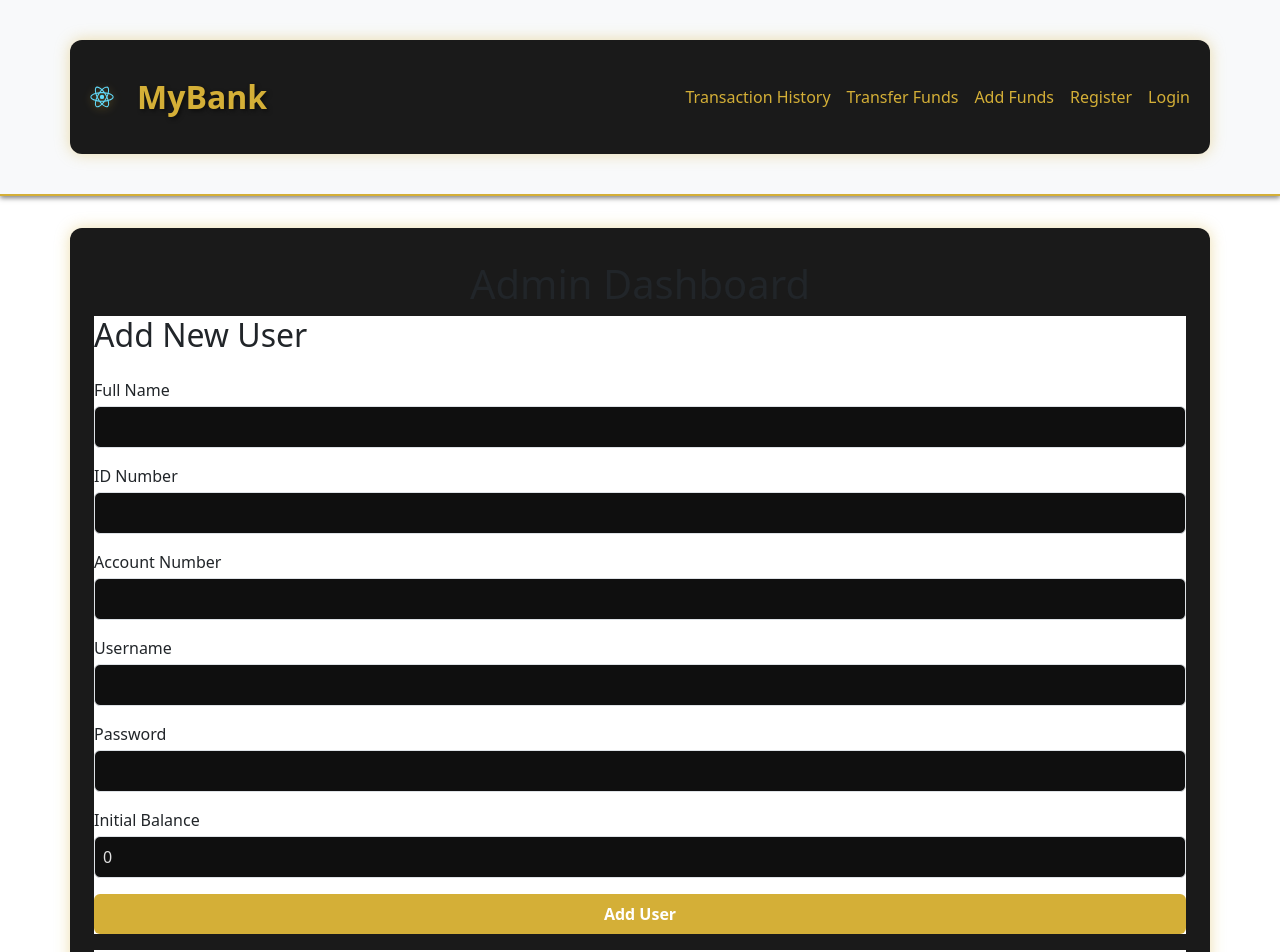
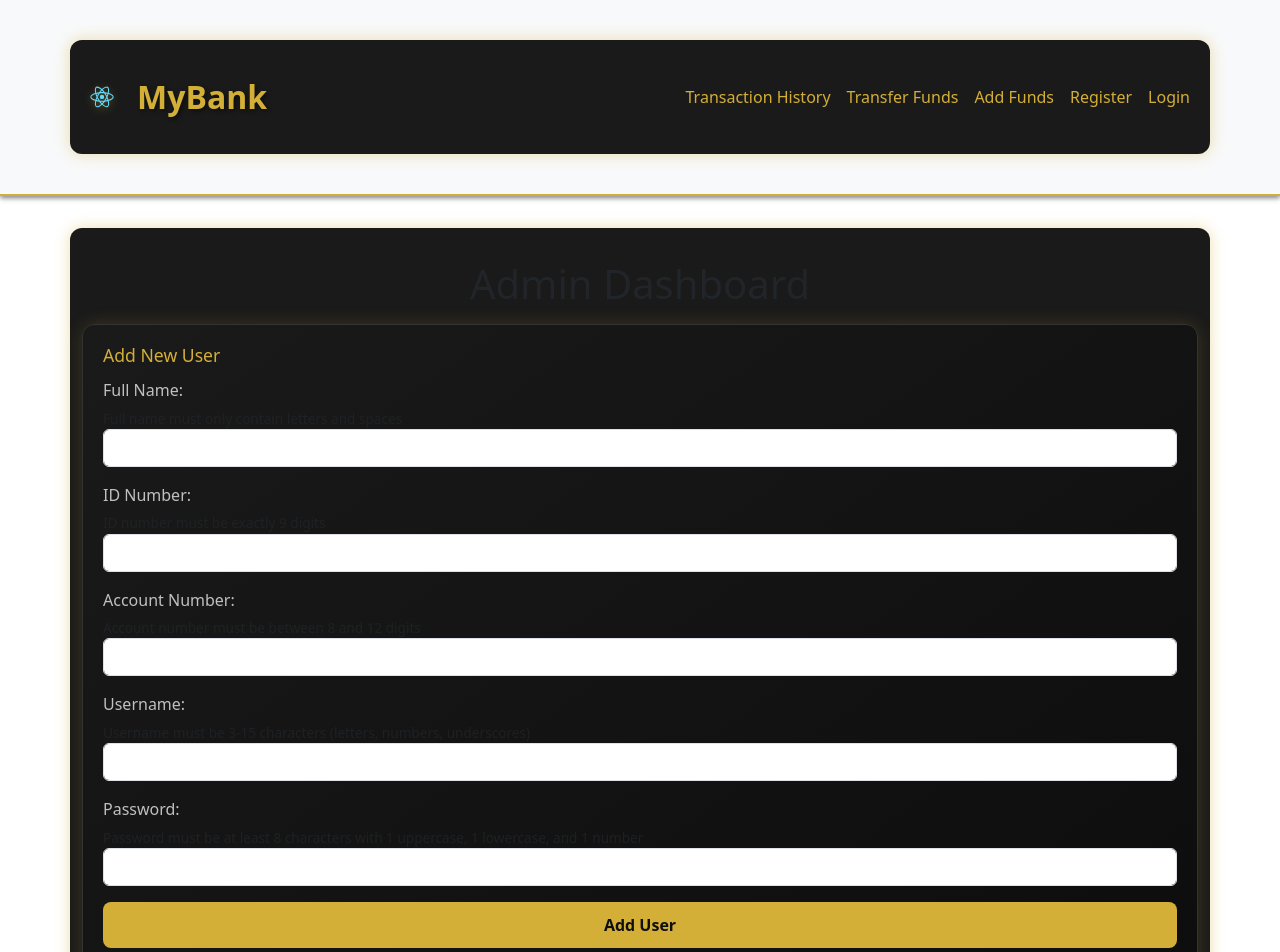
Before and after one commit to RubenJvR/APDS, a React (Create React App) app in the folder APDS-main/FRONTEND/frontend/: page /admin in a window 1280 px wide. Shown: the top 952 px of the page. Built offline with nearby package versions, Linux system fonts and the light colour scheme; no server answers.

Commit message:
Added validatio to adding user and styling in admin page

```diff
--- a/APDS-main/FRONTEND/frontend/src/App.css
+++ b/APDS-main/FRONTEND/frontend/src/App.css
@@ -267,3 +267,64 @@ form button:hover {
     text-align: center;
   }
 }
+
+/* Admin Panel Styles */
+.admin-panel {
+  background: linear-gradient(145deg, #1a1a1a, #0d0d0d);
+  border: 1px solid #333;
+  border-radius: 12px;
+  padding: 1.25rem;
+  box-shadow: 0 0 18px rgba(212, 175, 55, 0.18);
+  margin-bottom: 1rem;
+}
+
+.section-title {
+  color: #d4af37;
+  margin-bottom: 0.75rem;
+  font-size: 1.1rem;
+}
+
+.form-group label {
+  display: block;
+  margin-bottom: 0.4rem;
+  color: #c0c0c0;
+  font-weight: 500;
+}
+
+small.text-muted {
+  display: block;
+  margin-top: 0.35rem;
+  color: #9a9a9a;
+  font-size: 0.85rem;
+}
+
+/* primary button that matches the app theme */
+.primary-btn {
+  display: inline-block;
+  padding: 0.7rem 1rem;
+  border-radius: 8px;
+  background-color: #d4af37;
+  color: #0f0f0f;
+  font-weight: 600;
+  border: none;
+  cursor: pointer;
+}
+
+.primary-btn:disabled {
+  opacity: 0.7;
+  cursor: default;
+}
+
+/* Ensure table uses the app table styles */
+.table th, .table td {
+  padding: 0.9rem 1rem;
+  text-align: left;
+}
+
+/* error text for form hints */
+.error-text {
+  color: #ff6b6b;
+  display: block;
+  margin-top: 0.35rem;
+  font-size: 0.9rem;
+}
--- a/APDS-main/FRONTEND/frontend/src/components/admin.js
+++ b/APDS-main/FRONTEND/frontend/src/components/admin.js
@@ -1,4 +1,4 @@
-import React, { useState, useEffect } from 'react';
+import React, { useState, useEffect, useRef } from 'react';
 import axios from 'axios';
 import { toast } from 'react-toastify';
 import 'react-toastify/dist/ReactToastify.css';
@@ -14,6 +14,11 @@ const Admin = () => {
         initialBalance: 0
     });
     const [loading, setLoading] = useState(false);
+
+    // new: validation error state
+    const [errors, setErrors] = useState({});
+    const [generalError, setGeneralError] = useState('');
+    const formRef = useRef(null);
 
     useEffect(() => {
         fetchUsers();
@@ -38,11 +43,63 @@ const Admin = () => {
             ...prev,
             [name]: value
         }));
+        // clear field-specific error and general error when user types
+        setErrors(prev => ({ ...prev, [name]: '' }));
+        setGeneralError('');
+    };
+
+    const validationRules = {
+        fullName: {
+            pattern: /^[A-Za-z ]{2,}$/,
+            message: "Full name must only contain letters and spaces"
+        },
+        idNumber: {
+            pattern: /^\d{9}$/,
+            message: "ID number must be exactly 9 digits"
+        },
+        accountNumber: {
+            pattern: /^\d{8,12}$/,
+            message: "Account number must be between 8 and 12 digits"
+        },
+        name: {
+            pattern: /^\w{3,15}$/,
+            message: "Username must be 3-15 characters (letters, numbers, underscores)"
+        },
+        password: {
+            pattern: /^(?=.*[a-z])(?=.*[A-Z])(?=.*\d)[A-Za-z\d]{8,}$/,
+            message: "Password must be at least 8 characters with 1 uppercase, 1 lowercase, and 1 number"
+        }
+    };
+
+    const validateField = (fieldName, value) => {
+        const rule = validationRules[fieldName];
+        if (!rule) return true;
+        return rule.pattern.test(String(value));
     };
 
     const handleSubmit = async (e) => {
         e.preventDefault();
+
+        // client-side validation, collect errors
+        const newErrors = {};
+        Object.entries(validationRules).forEach(([field, rule]) => {
+            const val = newUser[field];
+            if (!validateField(field, val)) {
+                newErrors[field] = rule.message;
+            }
+        });
+
+        if (Object.keys(newErrors).length > 0) {
+            setErrors(newErrors);
+            setGeneralError('Please fix the highlighted fields.');
+            // scroll to form for visibility
+            formRef.current?.scrollIntoView({ behavior: 'smooth', block: 'start' });
+            return;
+        }
+
         setLoading(true);
+        setErrors({});
+        setGeneralError('');
         try {
             await axios.post('http://localhost:3001/admin/add-user', newUser, {
                 withCredentials: true
@@ -58,7 +115,36 @@ const Admin = () => {
                 initialBalance: 0
             });
         } catch (error) {
-            toast.error(error.response?.data?.message || 'Failed to add user');
+            const msg = error.response?.data?.message || 'Failed to add user';
+            toast.error(msg);
+
+            // Map backend message to field where possible
+            const lower = String(msg).toLowerCase();
+            const backendErrors = {};
+            if (lower.includes('full name') || lower.includes('full name must')) {
+                backendErrors.fullName = msg;
+            } else if (lower.includes('id number') || lower.includes('id number must')) {
+                backendErrors.idNumber = msg;
+            } else if (lower.includes('account number')) {
+                backendErrors.accountNumber = msg;
+            } else if (lower.includes('username') || lower.includes('name must')) {
+                backendErrors.name = msg;
+            } else if (lower.includes('password')) {
+                backendErrors.password = msg;
+            } else if (error.response?.status === 409) {
+                // username/account conflict
+                backendErrors.name = msg;
+                backendErrors.accountNumber = msg;
+            } else {
+                setGeneralError(msg);
+            }
+
+            if (Object.keys(backendErrors).length) {
+                setErrors(backendErrors);
+                setGeneralError('Please fix the highlighted fields.');
+                formRef.current?.scrollIntoView({ behavior: 'smooth', block: 'start' });
+            }
+
             console.error('Add user error:', error);
         } finally {
             setLoading(false);
@@ -66,74 +152,119 @@ const Admin = () => {
     };
 
     return (
-        <div className="container mx-auto px-4 py-8">
-            <h1 className="text-3xl font-bold mb-8 text-center">Admin Dashboard</h1>
-            <div className="bg-white shadow-md rounded-lg p-6 mb-8">
-                <h2 className="text-xl font-semibold mb-4">Add New User</h2>
-                <form onSubmit={handleSubmit} className="space-y-4">
-                    <div className="grid grid-cols-1 md:grid-cols-2 gap-4">
-                        <div>
-                            <label className="block text-sm font-medium mb-1">Full Name</label>
-                            <input type="text" name="fullName" value={newUser.fullName} onChange={handleInputChange} className="w-full p-2 border rounded" required />
-                        </div>
-                        <div>
-                            <label className="block text-sm font-medium mb-1">ID Number</label>
-                            <input type="text" name="idNumber" value={newUser.idNumber} onChange={handleInputChange} className="w-full p-2 border rounded" required />
-                        </div>
-                        <div>
-                            <label className="block text-sm font-medium mb-1">Account Number</label>
-                            <input type="text" name="accountNumber" value={newUser.accountNumber} onChange={handleInputChange} className="w-full p-2 border rounded" required />
-                        </div>
-                        <div>
-                            <label className="block text-sm font-medium mb-1">Username</label>
-                            <input type="text" name="name" value={newUser.name} onChange={handleInputChange} className="w-full p-2 border rounded" required />
-                        </div>
-                        <div>
-                            <label className="block text-sm font-medium mb-1">Password</label>
-                            <input type="password" name="password" value={newUser.password} onChange={handleInputChange} className="w-full p-2 border rounded" required />
-                        </div>
-                        <div>
-                            <label className="block text-sm font-medium mb-1">Initial Balance</label>
-                            <input type="number" name="initialBalance" value={newUser.initialBalance} onChange={handleInputChange} className="w-full p-2 border rounded" min="0" step="0.01" />
-                        </div>
+        <div className="container" ref={formRef}>
+            <h1 style={{textAlign:'center', marginBottom:'1rem'}}>Admin Dashboard</h1>
+
+            <section className="admin-panel">
+                <h2 className="section-title">Add New User</h2>
+
+                {generalError && (<div className="message error" role="alert">{generalError}</div>)}
+
+                <form onSubmit={handleSubmit}>
+                    <div className="form-group">
+                        <label>Full Name:</label>
+                        {/* moved hint above the input */}
+                        <small className={errors.fullName ? 'error-text' : 'text-muted'}>
+                            {errors.fullName || validationRules.fullName.message}
+                        </small>
+                        <input
+                            type="text"
+                            name="fullName"
+                            value={newUser.fullName}
+                            onChange={handleInputChange}
+                            className="form-control"
+                        />
                     </div>
-                    <button type="submit" disabled={loading} className="w-full bg-blue-500 text-white py-2 px-4 rounded">
-                        {loading ? 'Adding User...' : 'Add User'}
+
+                    <div className="form-group">
+                        <label>ID Number:</label>
+                        <small className={errors.idNumber ? 'error-text' : 'text-muted'}>
+                            {errors.idNumber || validationRules.idNumber.message}
+                        </small>
+                        <input
+                            type="text"
+                            name="idNumber"
+                            value={newUser.idNumber}
+                            onChange={handleInputChange}
+                            className="form-control"
+                        />
+                    </div>
+
+                    <div className="form-group">
+                        <label>Account Number:</label>
+                        <small className={errors.accountNumber ? 'error-text' : 'text-muted'}>
+                            {errors.accountNumber || validationRules.accountNumber.message}
+                        </small>
+                        <input
+                            type="text"
+                            name="accountNumber"
+                            value={newUser.accountNumber}
+                            onChange={handleInputChange}
+                            className="form-control"
+                        />
+                    </div>
+
+                    <div className="form-group">
+                        <label>Username:</label>
+                        <small className={errors.name ? 'error-text' : 'text-muted'}>
+                            {errors.name || validationRules.name.message}
+                        </small>
+                        <input
+                            type="text"
+                            name="name"
+                            value={newUser.name}
+                            onChange={handleInputChange}
+                            className="form-control"
+                        />
+                    </div>
+
+                    <div className="form-group">
+                        <label>Password:</label>
+                        <small className={errors.password ? 'error-text' : 'text-muted'}>
+                            {errors.password || validationRules.password.message}
+                        </small>
+                        <input
+                            type="password"
+                            name="password"
+                            value={newUser.password}
+                            onChange={handleInputChange}
+                            className="form-control"
+                        />
+                    </div>
+
+                    <button type="submit" className="primary-btn" disabled={loading}>
+                        {loading ? 'Adding…' : 'Add User'}
                     </button>
                 </form>
-            </div>
+            </section>
 
-            <div className="bg-white shadow-md rounded-lg p-6">
-                <h2 className="text-xl font-semibold mb-4">User List</h2>
+            <section className="admin-panel" style={{marginTop:'1.5rem'}}>
+                <h2 className="section-title">User List</h2>
                 <div className="overflow-x-auto">
-                    <table className="min-w-full table-auto">
+                    <table className="table">
                         <thead>
-                            <tr className="bg-gray-100">
-                                <th className="px-4 py-2">Full Name</th>
-                                <th className="px-4 py-2">Username</th>
-                                <th className="px-4 py-2">Account Number</th>
-                                <th className="px-4 py-2">Balance</th>
-                                <th className="px-4 py-2">Created At</th>
+                            <tr>
+                                <th>Full Name</th>
+                                <th>Username</th>
+                                <th>Account Number</th>
+                                <th>Balance</th>
+                                <th>Created At</th>
                             </tr>
                         </thead>
                         <tbody>
                             {users.map((user, index) => (
-                                <tr key={index} className="border-b">
-                                    <td className="px-4 py-2">{user.fullName}</td>
-                                    <td className="px-4 py-2">{user.name}</td>
-                                    <td className="px-4 py-2">{user.accountNumber}</td>
-                                    <td className="px-4 py-2">
-                                        ${Number(user.balance || 0).toFixed(2)}
-                                    </td>
-                                    <td className="px-4 py-2">
-                                        {user.createdAt ? new Date(user.createdAt).toLocaleDateString() : '-'}
-                                    </td>
+                                <tr key={index}>
+                                    <td>{user.fullName}</td>
+                                    <td>{user.name}</td>
+                                    <td>{user.accountNumber}</td>
+                                    <td className="amount">${Number(user.balance || 0).toFixed(2)}</td>
+                                    <td>{user.createdAt ? new Date(user.createdAt).toLocaleDateString() : '-'}</td>
                                 </tr>
                             ))}
                         </tbody>
                     </table>
                 </div>
-            </div>
+            </section>
         </div>
     );
 };
```
